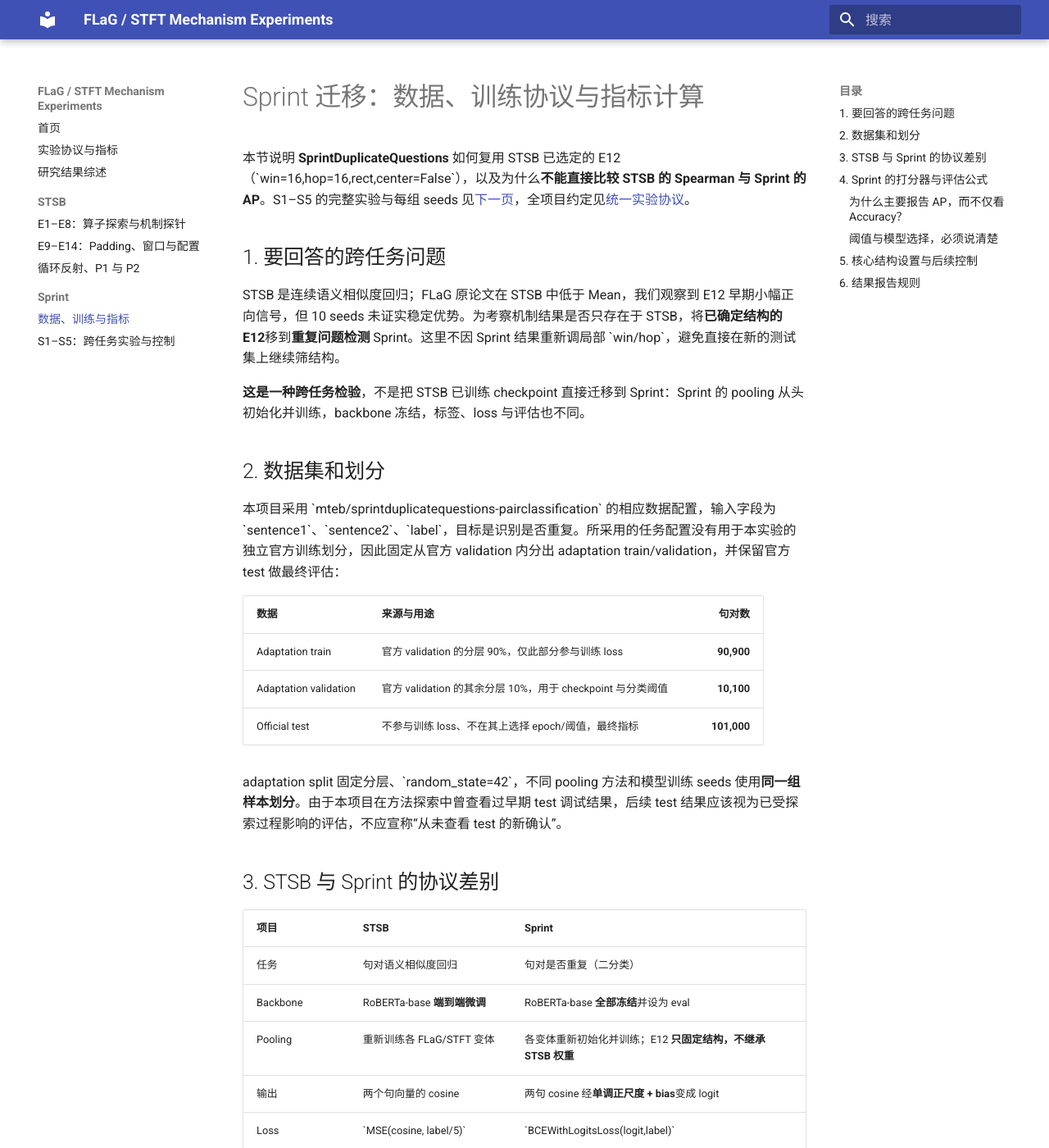
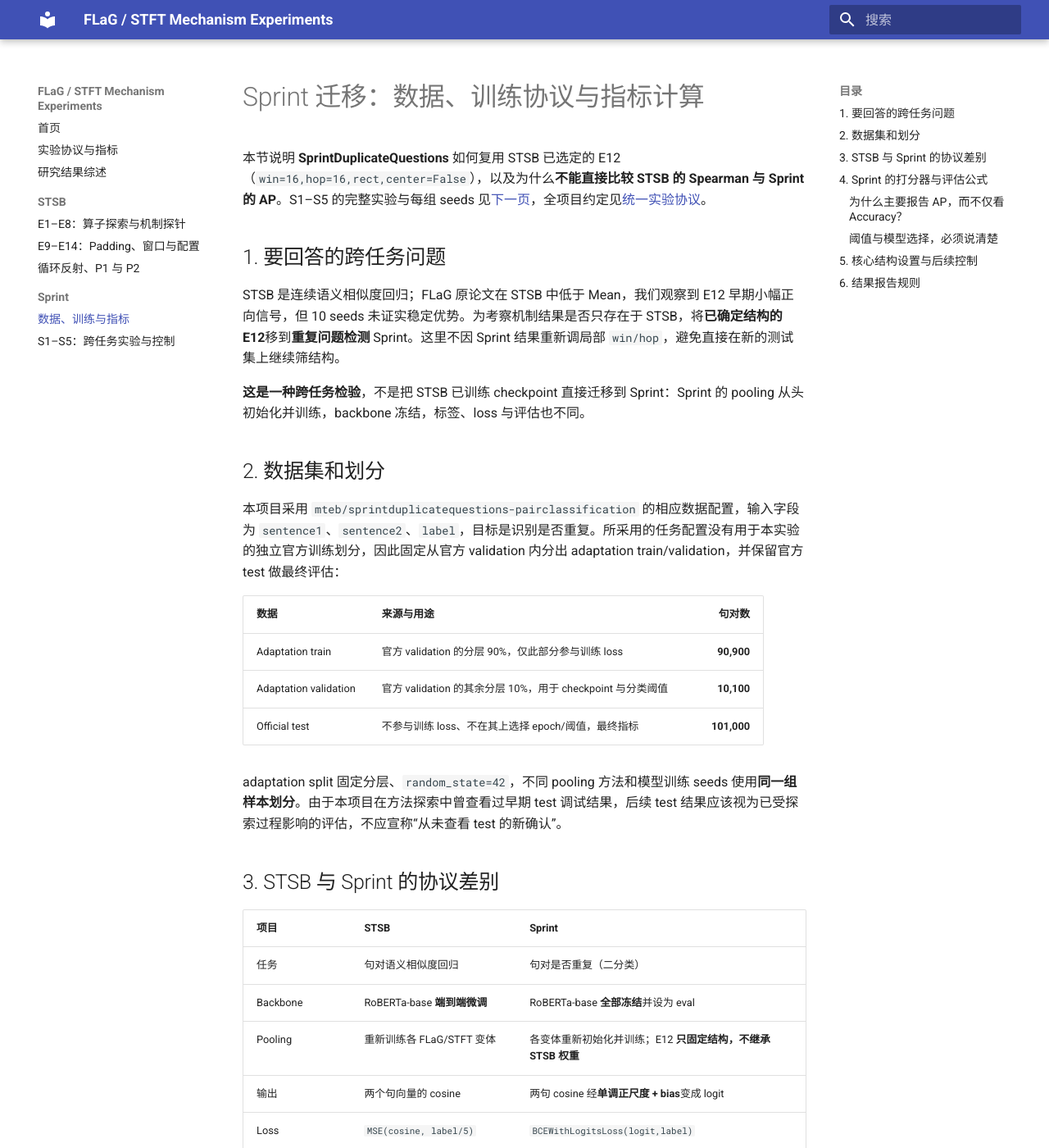
Before and after one commit to lumoswwr/FLaG-STFT-Notes, an MkDocs documentation site: the page built from docs/sprint/01-protocol.md, in a window 1280 px wide and 1400 px high. Shown: the whole window at 82% size. Built offline with MkDocs 1.6.1 and Material for MkDocs 9.7.7, drawn with Linux system fonts in a browser that asks for light colours; some of the changed text lies outside the part shown.

```diff
--- a/docs/sprint/01-protocol.md
+++ b/docs/sprint/01-protocol.md
@@ -1,16 +1,16 @@
 # Sprint 迁移：数据、训练协议与指标计算
 
-本节说明 **SprintDuplicateQuestions** 如何复用 STSB 已选定的 E12（\`win=16,hop=16,rect,center=False\`），以及为什么**不能直接比较 STSB 的 Spearman 与 Sprint 的 AP**。S1–S5 的完整实验与每组 seeds 见[下一页](02-experiments.md)，全项目约定见[统一实验协议](../methods.md)。
+本节说明 **SprintDuplicateQuestions** 如何复用 STSB 已选定的 E12（`win=16,hop=16,rect,center=False`），以及为什么**不能直接比较 STSB 的 Spearman 与 Sprint 的 AP**。S1–S5 的完整实验与每组 seeds 见[下一页](02-experiments.md)，全项目约定见[统一实验协议](../methods.md)。
 
 ## 1. 要回答的跨任务问题
 
-STSB 是连续语义相似度回归；FLaG 原论文在 STSB 中低于 Mean，我们观察到 E12 早期小幅正向信号，但 10 seeds 未证实稳定优势。为考察机制结果是否只存在于 STSB，将**已确定结构的 E12**移到**重复问题检测** Sprint。这里不因 Sprint 结果重新调局部 \`win/hop\`，避免直接在新的测试集上继续筛结构。
+STSB 是连续语义相似度回归；FLaG 原论文在 STSB 中低于 Mean，我们观察到 E12 早期小幅正向信号，但 10 seeds 未证实稳定优势。为考察机制结果是否只存在于 STSB，将**已确定结构的 E12**移到**重复问题检测** Sprint。这里不因 Sprint 结果重新调局部 `win/hop`，避免直接在新的测试集上继续筛结构。
 
 **这是一种跨任务检验**，不是把 STSB 已训练 checkpoint 直接迁移到 Sprint：Sprint 的 pooling 从头初始化并训练，backbone 冻结，标签、loss 与评估也不同。
 
 ## 2. 数据集和划分
 
-本项目采用 \`mteb/sprintduplicatequestions-pairclassification\` 的相应数据配置，输入字段为 \`sentence1\`、\`sentence2\`、\`label\`，目标是识别是否重复。所采用的任务配置没有用于本实验的独立官方训练划分，因此固定从官方 validation 内分出 adaptation train/validation，并保留官方 test 做最终评估：
+本项目采用 `mteb/sprintduplicatequestions-pairclassification` 的相应数据配置，输入字段为 `sentence1`、`sentence2`、`label`，目标是识别是否重复。所采用的任务配置没有用于本实验的独立官方训练划分，因此固定从官方 validation 内分出 adaptation train/validation，并保留官方 test 做最终评估：
 
 | 数据 | 来源与用途 | 句对数 |
 | --- | --- | ---: |
@@ -18,7 +18,7 @@ STSB 是连续语义相似度回归；FLaG 原论文在 STSB 中低于 Mean，
 | Adaptation validation | 官方 validation 的其余分层 10%，用于 checkpoint 与分类阈值 | **10,100** |
 | Official test | 不参与训练 loss、不在其上选择 epoch/阈值，最终指标 | **101,000** |
 
-adaptation split 固定分层、\`random_state=42\`，不同 pooling 方法和模型训练 seeds 使用**同一组样本划分**。由于本项目在方法探索中曾查看过早期 test 调试结果，后续 test 结果应该视为已受探索过程影响的评估，不应宣称“从未查看 test 的新确认”。
+adaptation split 固定分层、`random_state=42`，不同 pooling 方法和模型训练 seeds 使用**同一组样本划分**。由于本项目在方法探索中曾查看过早期 test 调试结果，后续 test 结果应该视为已受探索过程影响的评估，不应宣称“从未查看 test 的新确认”。
 
 ## 3. STSB 与 Sprint 的协议差别
 
@@ -28,9 +28,9 @@ adaptation split 固定分层、\`random_state=42\`，不同 pooling 方法和
 | Backbone | RoBERTa-base **端到端微调** | RoBERTa-base **全部冻结**并设为 eval |
 | Pooling | 重新训练各 FLaG/STFT 变体 | 各变体重新初始化并训练；E12 **只固定结构，不继承 STSB 权重** |
 | 输出 | 两个句向量的 cosine | 两句 cosine 经**单调正尺度 + bias**变成 logit |
-| Loss | \`MSE(cosine, label/5)\` | \`BCEWithLogitsLoss(logit,label)\` |
+| Loss | `MSE(cosine, label/5)` | `BCEWithLogitsLoss(logit,label)` |
 | Epoch | 3 | 10 |
-| 主要学习率 | backbone \`1e-5\`，pool \`1e-3\` | pooling/head \`1e-3\`，backbone 冻结 |
+| 主要学习率 | backbone `1e-5`，pool `1e-3` | pooling/head `1e-3`，backbone 冻结 |
 | Batch | 4 个句对，累积 4 次 | 32 个句对 |
 | Max length | 128 | 128 |
 | 验证选 checkpoint | validation Spearman | validation **阈值校准后 Accuracy** |
@@ -40,7 +40,7 @@ Sprint 的具体优化器、精确 batch、固定 stratified split 和 head 参
 
 ## 4. Sprint 的打分器与评估公式
 
-每条输入句子使用**相同冻结 RoBERTa**产生 token hidden，经对应 pooling 得到句向量 \`z1,z2\`。训练的轻量打分器使用：
+每条输入句子使用**相同冻结 RoBERTa**产生 token hidden，经对应 pooling 得到句向量 `z1,z2`。训练的轻量打分器使用：
 
 $$
 c=\operatorname{cosine}(z_1,z_2),\qquad
@@ -51,7 +51,7 @@ $$
 
 ### 为什么主要报告 AP，而不仅看 Accuracy？
 
-**Average Precision（AP）** 不是一个阈值下的分类正确率。按预测分数从高到低扫描，记第 \`k\` 个召回率层级的 precision 为 \(P_k\)、recall 为 \(R_k\)，其常用离散定义为：
+**Average Precision（AP）** 不是一个阈值下的分类正确率。按预测分数从高到低扫描，记第 `k` 个召回率层级的 precision 为 \(P_k\)、recall 为 \(R_k\)，其常用离散定义为：
 
 $$
 \operatorname{AP}=\sum_k(R_k-R_{k-1})P_k .
@@ -80,18 +80,18 @@ $$
 
 - Mean：对有效 token hidden 取平均，pool 本身无可训练参数，只有 Sprint 的轻量 head 参与适配。
 - Global FLaG：8 latents、4 heads、residual gate、masked max pooling、global FFT。
-- E12 STFT-FLaG：继承 STSB 选定的 \`win=16,hop=16,rect,center=False\`、无 overlap、无 frame positional encoding，其余结构与 global FLaG 对齐。
+- E12 STFT-FLaG：继承 STSB 选定的 `win=16,hop=16,rect,center=False`、无 overlap、无 frame positional encoding，其余结构与 global FLaG 对齐。
 
 !!! warning "Sprint 早期性能比较存在配置混杂"
-    S1/S2 的**原始训练记录**为 FLaG \`dropout=0.1,post_pool_norm=False\`，E12 \`dropout=0,post_pool_norm=True\`。因此早期 E12 对 FLaG 的 AP 差异同时包含**算子、dropout 和 normalization**。其数字是真实的整套系统比较，但**不能**当成“STFT 算子造成的 AP 提升”。S4 补充匹配 global，S5 专门测试 global 上的 dropout × norm 交互。
+    S1/S2 的**原始训练记录**为 FLaG `dropout=0.1,post_pool_norm=False`，E12 `dropout=0,post_pool_norm=True`。因此早期 E12 对 FLaG 的 AP 差异同时包含**算子、dropout 和 normalization**。其数字是真实的整套系统比较，但**不能**当成“STFT 算子造成的 AP 提升”。S4 补充匹配 global，S5 专门测试 global 上的 dropout × norm 交互。
 
-**论文方法文本**对 language 的描述是 \`dropout=0.1\` 且 **post-pool LayerNorm=True**。公开代码路径与文字存在需区分的实现细节；我们的 S1 早期版本不能代称“严格论文定义下的 Sprint FLaG”。Sprint 目前没有重新训练一套 **\`0.1/True\` 的 E12** 与该 global 配置做完整匹配对比；只有 **STSB E14** 执行了这一种配置下的 10-seed global/local 匹配实验。
+**论文方法文本**对 language 的描述是 `dropout=0.1` 且 **post-pool LayerNorm=True**。公开代码路径与文字存在需区分的实现细节；我们的 S1 早期版本不能代称“严格论文定义下的 Sprint FLaG”。Sprint 目前没有重新训练一套 **`0.1/True` 的 E12** 与该 global 配置做完整匹配对比；只有 **STSB E14** 执行了这一种配置下的 10-seed global/local 匹配实验。
 
 ## 6. 结果报告规则
 
 - **S1**：早期 3-seed official-test 性能，只供探索观察；**S2**：扩为 10 seeds，但**并未消除早期配置不匹配**。
 - **S3**：使用固定源 checkpoint 的**validation 推理干预**（GG/LG/GL/LL），比较同权重下的 operator 路线，不代表四组重新训练的测试性能。
-- **S4**：\`dropout=0/norm=True\` 匹配非算子设置，global vs E12，**10-seed adaptation validation AP**；与 S2 的 official-test AP 分开报告。
+- **S4**：`dropout=0/norm=True` 匹配非算子设置，global vs E12，**10-seed adaptation validation AP**；与 S2 的 official-test AP 分开报告。
 - **S5**：仅针对 **global FLaG** 的 2×2 dropout/norm，**10-seed adaptation validation AP**，不是 global/local 的 2×2×2，更不是新的 official-test 结论。
 
 **代码索引：** [Sprint 训练与阈值](https://github.com/lumoswwr/AMPCliff/blob/FLaG-STFT-mechanism/text_repro/train_sprint.py)，[Sprint global/local 2×2](https://github.com/lumoswwr/AMPCliff/blob/FLaG-STFT-mechanism/text_repro/probe_sprint_global_local_2x2.py)，[STFT/FLaG pooling](https://github.com/lumoswwr/AMPCliff/blob/FLaG-STFT-mechanism/factory/pooling/flag_pooling.py)。
```
